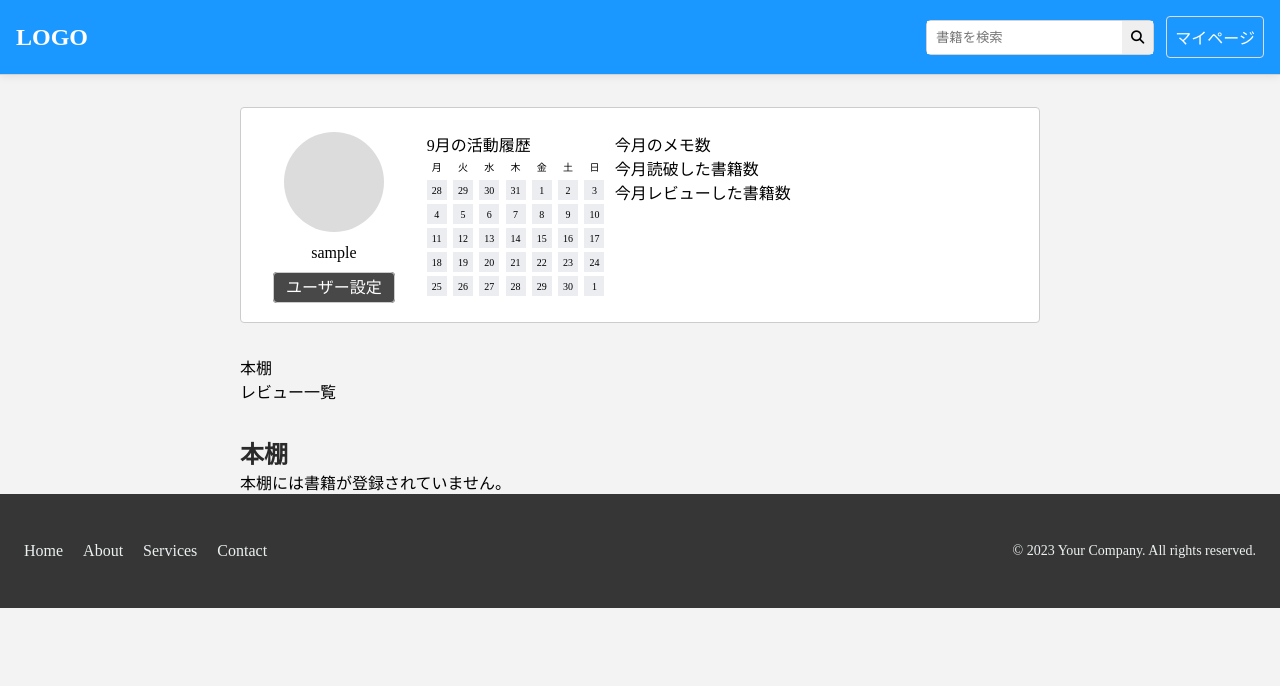
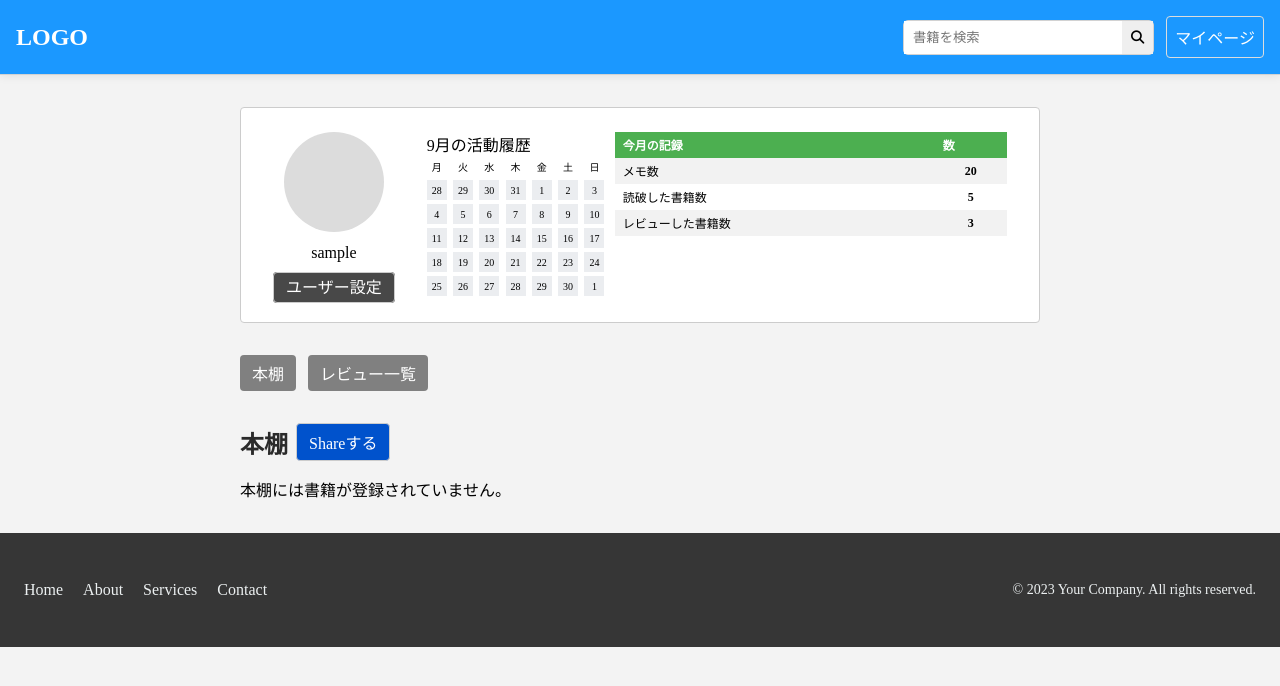
Before and after one commit to gamari/bookhub-django, a Django app: page /dashboard/ in a window 1280 px wide. Shown: the top 686 px of the page. Run offline with Django 3.2, Linux system fonts and the light colour scheme; the visitor is signed in with stand-in values (Sample User, id 1); data comes from the database, SQL or seed files in the repository; data that the repository does not hold is empty.

Commit message:
本棚ページ

```diff
--- a/book/application/services.py
+++ b/book/application/services.py
@@ -58,4 +58,9 @@ class DashboardApplicationService:
 
         month = today.month
 
-        return {"books": books, "activity_data": activity_data, "month": month}
+        return {
+            "books": books,
+            "activity_data": activity_data,
+            "month": month,
+            "bookshelf": bookshelf
+        }
--- a/book/templates/components/header.html
+++ b/book/templates/components/header.html
@@ -4,12 +4,10 @@
   </div>
 
   <nav class="nav-container">
-    <div>
-      <form action="{% url 'book_search' %}" method="GET" class="searchbox-container">
-        <input type="text" name="query" placeholder="書籍を検索" class="searchbox-input" />
-        <button type="submit" class="searchbox-icon"><i class="fas fa-search"></i></button>
-      </form>
-    </div>
+    <form action="{% url 'book_search' %}" method="GET" class="searchbox-container">
+      <input type="text" name="query" placeholder="書籍を検索" class="searchbox-input" autocomplete="off" />
+      <button type="submit" class="searchbox-icon"><i class="fas fa-search"></i></button>
+    </form>
 
     {% if user.is_authenticated %}
       <a href="{% url 'dashboard' %}" class="dashboard-link">マイページ</a>
--- a/book/templates/dashboard.html
+++ b/book/templates/dashboard.html
@@ -3,7 +3,7 @@
 {% load static %}
 
 {% block title %}
-  ダッシュボード
+  マイページ
 {% endblock %}
 
 {% block css %}
@@ -41,7 +41,6 @@
           <div class="day-label">土</div>
           <div class="day-label">日</div>
 
-
           <!-- 各日のデータを表示 -->
           {% for data in activity_data %}
             <div class="contribution-day" data-count="{{ data.activity_count }}" title="{{ data.date }}: {{ data.activity_count }} activities">{{ data.date.day }}</div>
@@ -51,32 +50,43 @@
         {% comment %}TODO right{% endcomment %}
       </div>
 
-      <div>
-        <div>今月のメモ数</div>
-        <div>今月読破した書籍数</div>
-        <div>今月レビューした書籍数</div>
-      </div>
+      <table class="data-table">
+        <tr>
+          <th>今月の記録</th>
+          <th>数</th>
+        </tr>
+        <tr>
+          <td>メモ数</td>
+          <td>20</td>
+        </tr>
+        <tr>
+          <td>読破した書籍数</td>
+          <td>5</td>
+        </tr>
+        <tr>
+          <td>レビューした書籍数</td>
+          <td>3</td>
+        </tr>
+      </table>
     </div>
   </div>
 
-  <div class="toolbar">
-    <div>本棚</div>
-    <div>レビュー一覧</div>
+  <div class="toolbar-container">
+    <div class="toolbar-button">本棚</div>
+    <div class="toolbar-button">レビュー一覧</div>
   </div>
 
-  <div class="bookshelf-container">
-    <h2>本棚</h2>
+  <div class="dashboard-bookshelf-container">
+    <div class="dashboard-bookshelf-title mb-4">
+      <h2 class="">本棚</h2>
+      <a href="{% url 'bookshelf_list' bookshelf.id %}" class="btn btn-primary">Shareする</a>
+    </div>
     {% if books %}
-      <ul class="bookshelf">
+      <div class="bookshelf">
         {% for book in books %}
-          <li class="bookshelf-item">
-            <div>
-              <img src="{{ book.thumbnail }}" alt="{{ book.title }}" />
-            </div>
-            <a href="{% url 'reading_record' book.id %}">{{ book.title }}</a>
-          </li>
+          <a href="{% url 'reading_record' book.id %}" class="bookshelf-item"><img src="{{ book.thumbnail }}" alt="{{ book.title }}" /></a>
         {% endfor %}
-      </ul>
+      </div>
     {% else %}
       <p>本棚には書籍が登録されていません。</p>
     {% endif %}
--- a/book/urls.py
+++ b/book/urls.py
@@ -6,6 +6,9 @@ urlpatterns = [
     path("dashboard/", views.dashboard, name="dashboard"),
     path("books/search/", views.book_search, name="book_search"),
     path("detail/<str:book_id>/", views.book_detail, name="book_detail"),
+
+    # 本棚
+    path('bookshelf/<int:bookshelf_id>/', views.bookshelf_list, name='bookshelf_list'),
     path('books/<int:book_id>/add_to_shelf/', views.bookshelf, name='add_to_shelf'),
     path('books/<int:book_id>/remove_from_shelf/', views.remove_from_shelf, name='remove_from_shelf'),
 
--- a/book/views.py
+++ b/book/views.py
@@ -39,7 +39,7 @@ def home(request):
     top_book_results = (
         monthly_records.values(
             "book__title", "book__id", "book__thumbnail"
-        )  # book__titleで書籍のタイトルを使用
+        )
         .annotate(total=Count("book"))
         .order_by("-total")[:3]
     )
@@ -97,6 +97,11 @@ def book_search(request):
 
 
 # 本棚処理
+def bookshelf_list(request, bookshelf_id):
+    user_bookshelf = Bookshelf.objects.get(id=bookshelf_id)
+    return render(request, 'bookshelf_list.html', {'bookshelf': user_bookshelf})
+
+
 @login_required
 def bookshelf(request, book_id):
     book: Book = get_object_or_404(Book, id=book_id)
--- a/static/css/base.css
+++ b/static/css/base.css
@@ -18,6 +18,12 @@ h3 {
   font-weight: bold;
   color: rgb(42, 42, 42);
 }
+
+/* margin */
+.mb-4 {
+  margin-bottom: 16px;
+}
+
 
 .container {
   width: 100%;
--- a/static/css/components/bookshelf.css
+++ b/static/css/components/bookshelf.css
@@ -1,14 +1,23 @@
-
-.bookshelf-container {
-    margin-top: 32px;
-  }
-
 .bookshelf {
   display: grid;
-    grid-template-columns: repeat(4, 1fr);
+  grid-template-columns: repeat(1, 1fr);
   gap: 8px;
 }
 
 .bookshelf-item {
   list-style: none;
+  background-color: white;
+  border: 1px solid #e6e6e6;
+  border-radius: 4px;
+  padding: 12px;
+  display: flex;
+  align-items: center;
+  justify-content: center;
 }
+
+/* PC版では4列にする  */
+@media screen and (min-width: 712px) {
+  .bookshelf {
+    grid-template-columns: repeat(4, 1fr);
+  }
+}
--- a/static/css/header.css
+++ b/static/css/header.css
@@ -25,18 +25,20 @@
     gap: 12px;
 }
 
+/* 検索部分 */
 .searchbox-container {
     display: flex;
     flex-direction: row;
     border: 1px solid #d2d2d2;
     border-radius: 5px;
-    font-size: 1rem;
+    font-size: 16px;
 }
 
 .searchbox-input {
     padding: 0.5rem;
     border: 1px solid transparent;
     outline: none;
+    width: 200px;
 }
 
 .searchbox-icon {
@@ -46,6 +48,7 @@
     cursor: pointer;
 }
 
+/* ダッシュボードリンク */
 .dashboard-link {
     text-decoration: none;
     color: white;
@@ -63,6 +66,7 @@
     .dashboard-link {
         font-size: 0.8rem;
     }
+
     .searchbox-container {
         display: none;
     }
--- a/static/css/pages/book_detail.css
+++ b/static/css/pages/book_detail.css
@@ -35,6 +35,10 @@
     margin-top: 12px;
     font-size: 0.8rem;
     word-wrap: pre-wrap;
+    border: 1px solid #e6e6e6;
+    padding: 12px;
+    border-radius: 4px;
+    background-color: white;
 }
 
 
--- a/static/css/pages/dashboard.css
+++ b/static/css/pages/dashboard.css
@@ -60,7 +60,70 @@
   text-align: center;
 }
 
+/* レコードテーブル */
+.table-container {
+  max-width: 600px;
+  margin: auto;
+  padding: 2px;
+}
+
+.data-table {
+  width: 100%;
+  border-collapse: collapse;
+  font-size: 12px;
+  text-align: left;
+}
+
+.data-table th,
+.data-table td {
+  padding: 4px 8px;
+}
+
+.data-table th {
+  background-color: #4caf50;
+  color: white;
+}
+
+.data-table tr:nth-child(even) {
+  background-color: #f2f2f2;
+}
+
+.data-table tr:hover {
+  background-color: #ddd;
+}
+
+.data-table td:nth-child(2) {
+  text-align: center;
+  font-weight: bold;
+}
+
 /* ツールバー */
-.toolbar {
+.toolbar-container {
   margin-top: 32px;
+  display: flex;
+  flex-direction: row;
+  gap: 12px;
 }
+
+.toolbar-button {
+  background-color: gray;
+  color: white;
+  border-radius: 4px;
+  padding: 6px 12px;
+  border: none;
+  cursor: pointer;
+  text-decoration: none;
+}
+
+/* 本棚 */
+.dashboard-bookshelf-container {
+  margin-top: 32px;
+  margin-bottom: 32px;
+}
+
+.dashboard-bookshelf-title {
+  display: flex;
+  flex-direction: row;
+  align-items: center;
+  gap: 8px;
+}
```
Also changed, not shown: book/templates/bookshelf_list.html (added, +39 -0 lines), docs/Usecase/個人本棚画面.md (added, +9 -0 lines), docs/要求.md (added, +6 -0 lines), static/css/pages/bookshelf_list.css (added, +13 -0 lines). Lines whose indentation alone changed are shown as unchanged.
